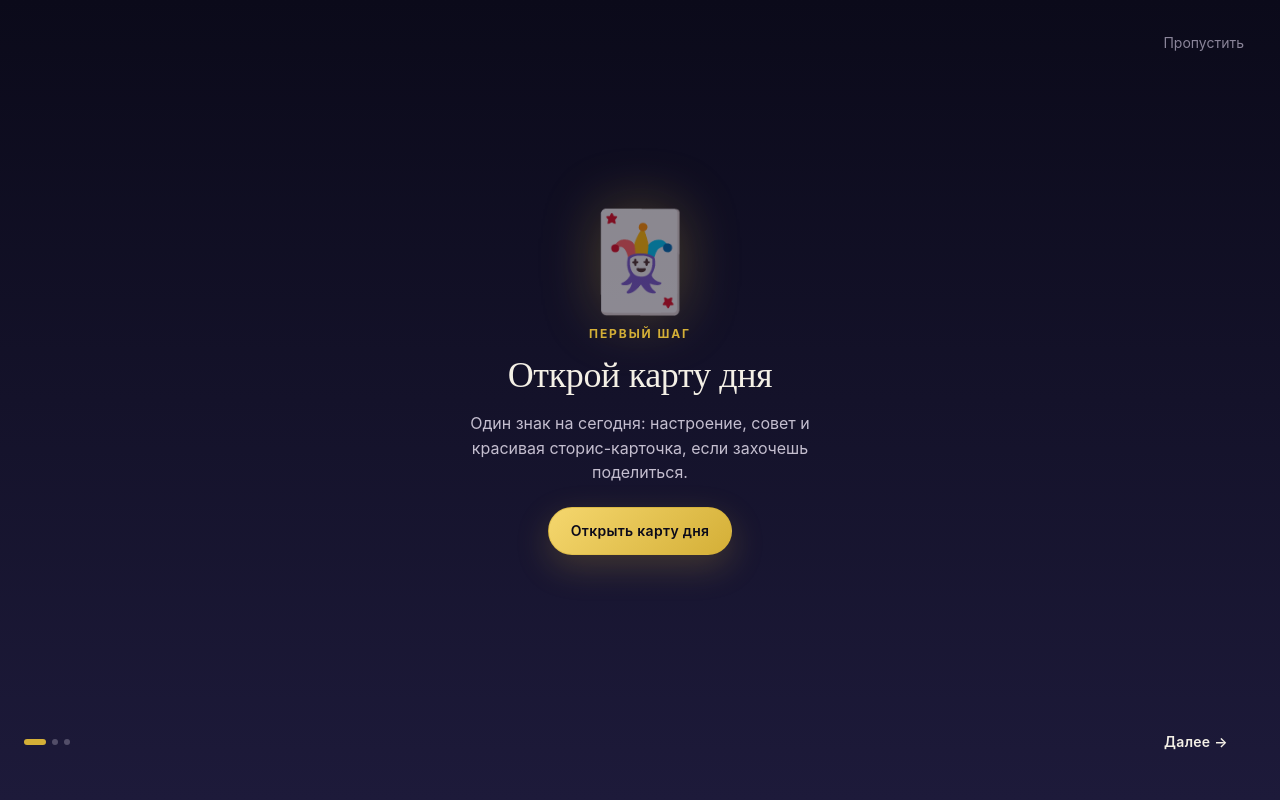
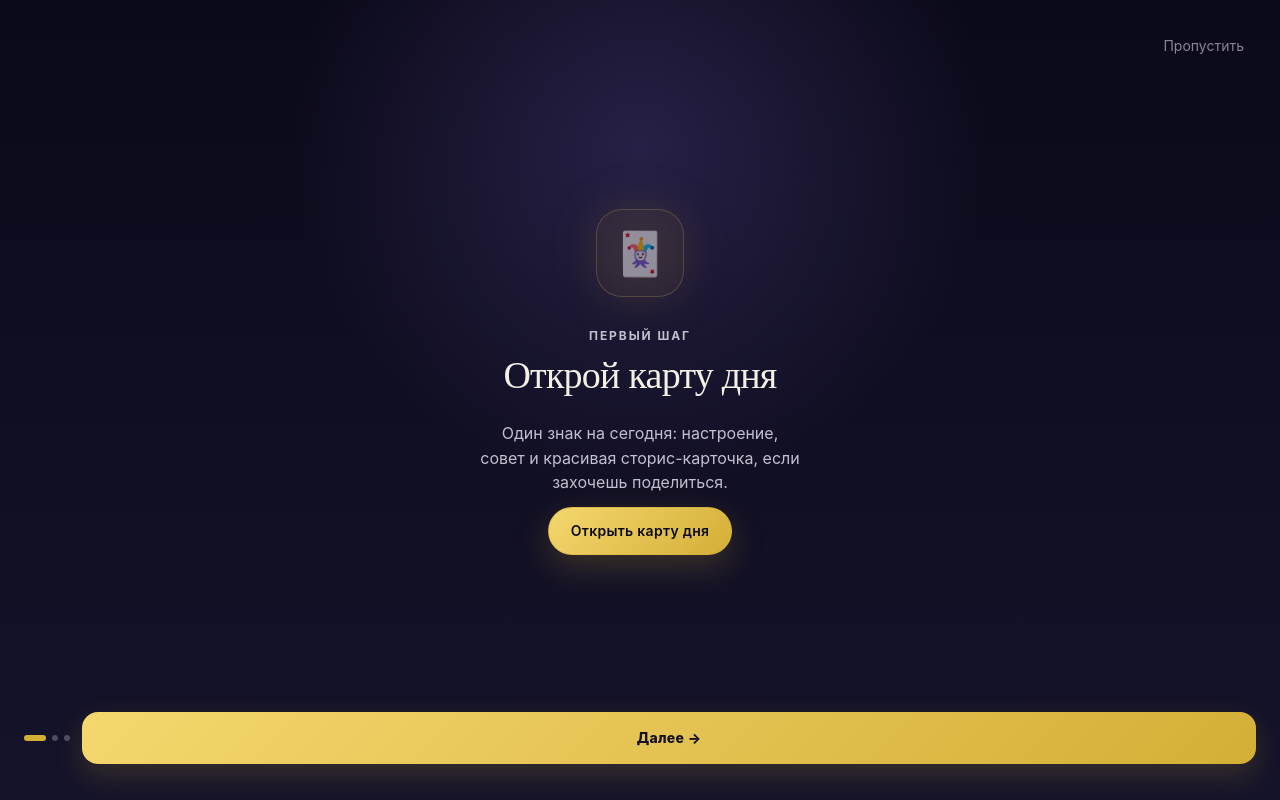
Before and after one commit to Byrja/planchik-app, a website: page index.html in a window 1280 px wide. Drawn offline with Linux system fonts and the light colour scheme; no server answers.

Commit message:
style: polish onboarding and bottom navigation

```diff
--- a/css/styles.css
+++ b/css/styles.css
@@ -2771,3 +2771,15 @@ button:focus-visible, summary:focus-visible { outline: 2px solid var(--gold); ou
 
 /* Shared feedback states: visible, calm and actionable. */
 [aria-busy="true"]{cursor:progress}[aria-busy="true"] .btn{pointer-events:none;opacity:.72}.history-status[data-state="error"]{border-color:rgba(255,120,120,.35);background:rgba(155,65,42,.12)}.history-status[data-state="guest"]{border-color:rgba(155,125,255,.25);background:rgba(155,125,255,.07)}
+
+
+/* Product polish: onboarding and native-feeling navigation. */
+#onboarding{background:radial-gradient(circle at 50% 18%,rgba(155,125,255,.18),transparent 38%),linear-gradient(180deg,#0b0a1a,#15132a)}
+#onboarding .onb-card{width:min(100% - 28px,430px);padding:28px 22px 22px;border:1px solid rgba(245,215,110,.24);border-radius:28px;background:linear-gradient(145deg,rgba(31,25,58,.9),rgba(13,11,29,.96));box-shadow:0 24px 70px rgba(0,0,0,.34)}
+#onboarding .onb-illust{width:88px;height:88px;margin:0 auto 18px;display:grid;place-items:center;border:1px solid rgba(245,215,110,.36);border-radius:26px;background:rgba(212,175,55,.1);font-size:42px;box-shadow:0 0 36px rgba(212,175,55,.12)}
+#onboarding h1,#onboarding h2{font-size:clamp(28px,8vw,38px);line-height:.98;letter-spacing:-.02em}#onboarding p{max-width:32ch;margin:12px auto;color:var(--ink-dim);line-height:1.55}
+#onboarding .onb-next,#onboarding .onb-start{width:100%;min-height:52px;border-radius:16px;background:linear-gradient(135deg,var(--gold-2),var(--gold));color:#161225;font-weight:800;box-shadow:0 12px 30px rgba(212,175,55,.18)}
+#onboarding .onb-skip{min-height:44px;color:var(--ink-mute)}
+.bottom-tabs{border-top:1px solid rgba(255,255,255,.09);background:rgba(14,12,30,.92);box-shadow:0 -14px 34px rgba(0,0,0,.18);padding-bottom:env(safe-area-inset-bottom,0px)}
+.bottom-tab{min-height:62px;color:var(--ink-mute);transition:color 160ms ease,transform 160ms ease,background 160ms ease}.bottom-tab.is-active{color:var(--gold-2);background:linear-gradient(180deg,rgba(212,175,55,.1),transparent)}.bottom-tab.is-active::before{background:var(--gold-2);box-shadow:0 0 12px rgba(245,215,110,.6)}.bottom-tab:active{transform:scale(.96)}.bottom-tab:focus-visible{outline-offset:-3px}
+@media(max-width:359px){.bottom-tab{font-size:10px}.bottom-tab svg{width:20px;height:20px}#onboarding .onb-card{padding-inline:18px}}
```
